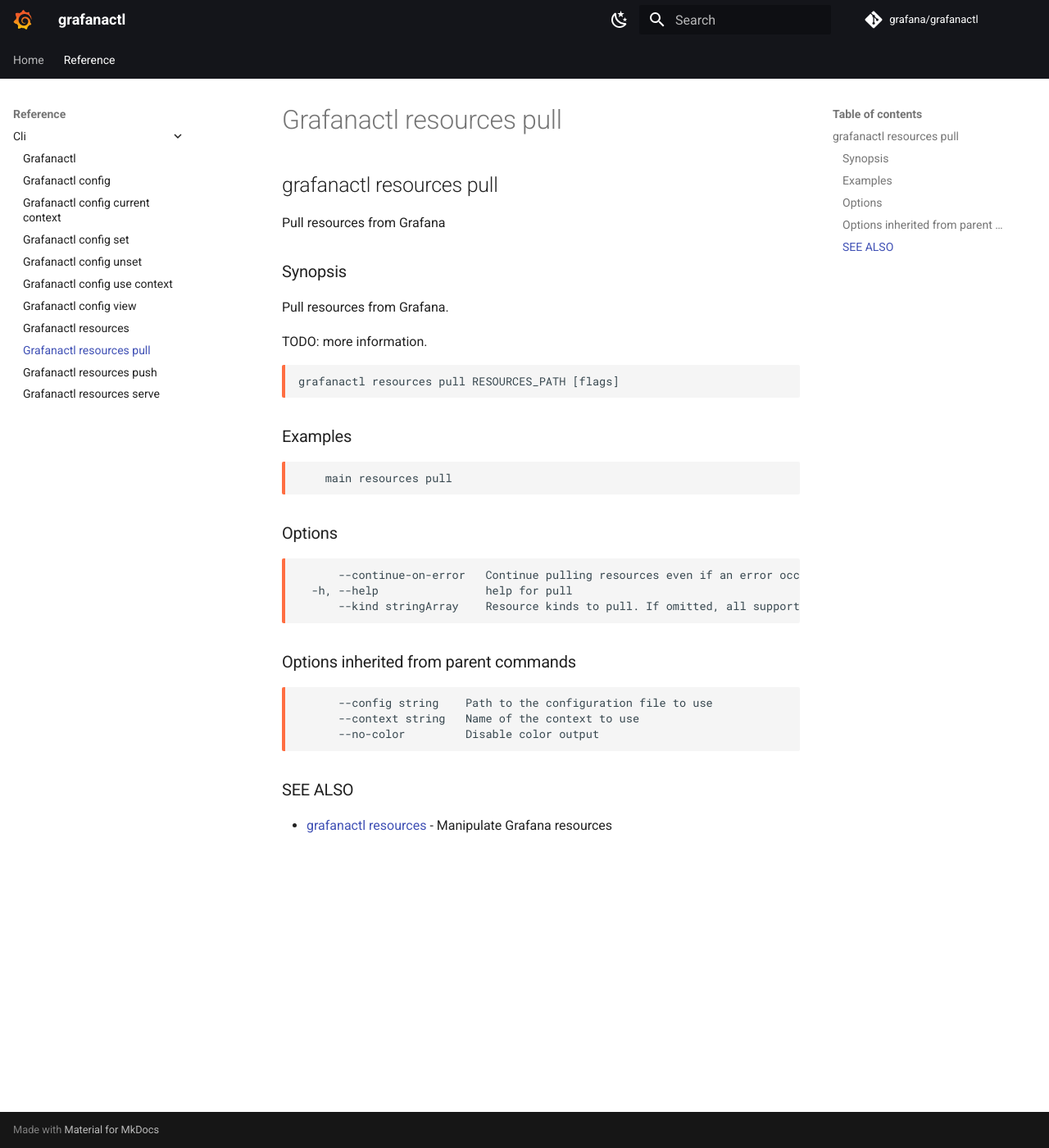
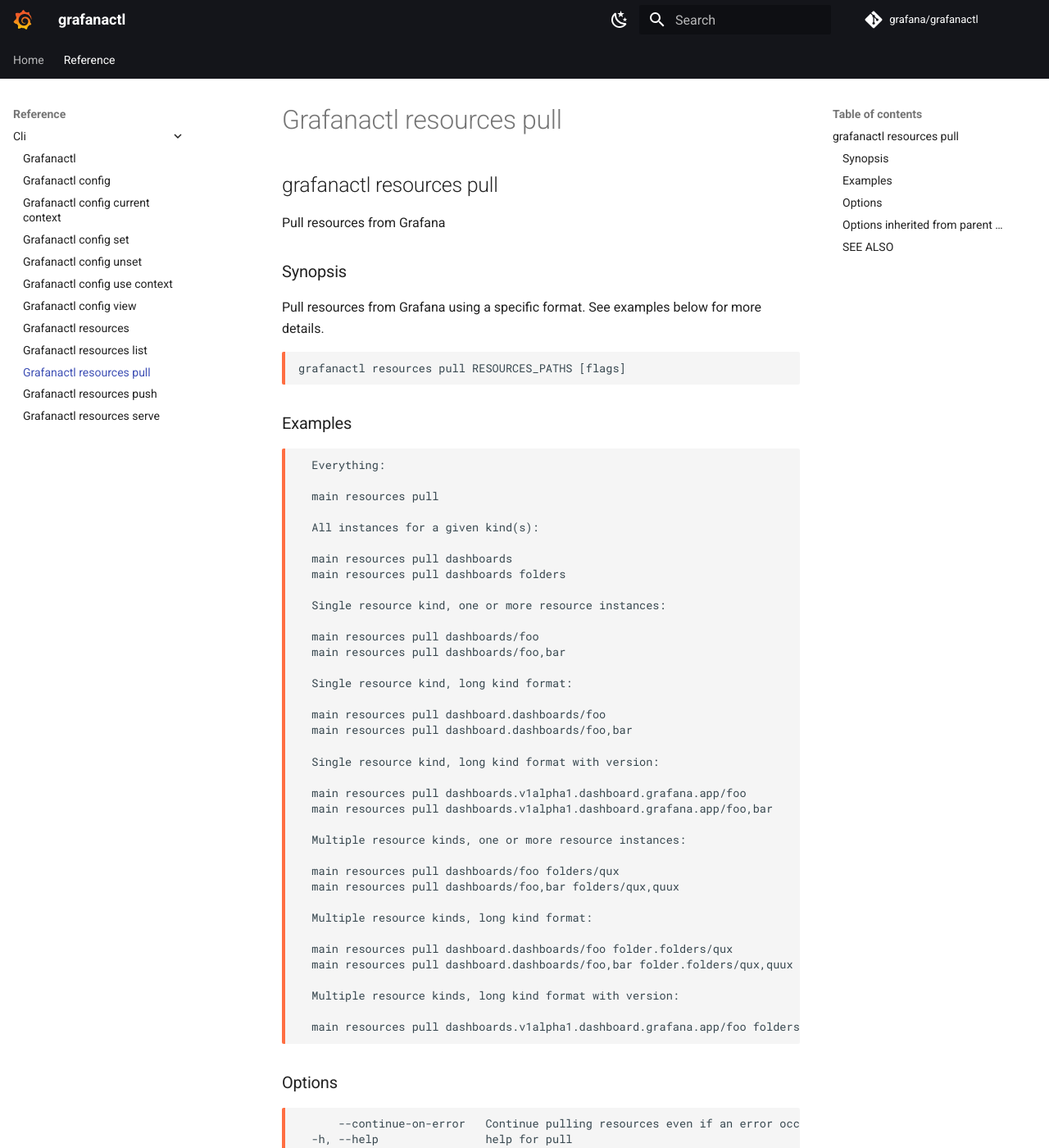
Before and after one commit to grafana/grafanactl, an MkDocs documentation site: the page built from docs/reference/cli/grafanactl_resources_pull.md, in a window 1280 px wide and 1400 px high. Shown: the whole window at 82% size. Built offline with MkDocs 1.6.1 and Material for MkDocs 9.7.7, drawn with Linux system fonts in a browser that asks for light colours; comment, search, counter and statistics services are not loaded.

Commit message:
Generate updated documentation
Signed-off-by: Igor Suleymanov <igor.suleymanov@grafana.com>

````diff
--- a/docs/reference/cli/grafanactl_resources_pull.md
+++ b/docs/reference/cli/grafanactl_resources_pull.md
@@ -4,20 +4,54 @@ Pull resources from Grafana
 
 ### Synopsis
 
-Pull resources from Grafana.
-
-TODO: more information.
-
+Pull resources from Grafana using a specific format. See examples below for more details.
 
 ```
-grafanactl resources pull RESOURCES_PATH [flags]
+grafanactl resources pull RESOURCES_PATHS [flags]
 ```
 
 ### Examples
 
 ```
 
-	main resources pull
+  Everything:
+
+  main resources pull
+
+  All instances for a given kind(s):
+
+  main resources pull dashboards
+  main resources pull dashboards folders
+
+  Single resource kind, one or more resource instances:
+
+  main resources pull dashboards/foo
+  main resources pull dashboards/foo,bar
+
+  Single resource kind, long kind format:
+
+  main resources pull dashboard.dashboards/foo
+  main resources pull dashboard.dashboards/foo,bar
+
+  Single resource kind, long kind format with version:
+
+  main resources pull dashboards.v1alpha1.dashboard.grafana.app/foo
+  main resources pull dashboards.v1alpha1.dashboard.grafana.app/foo,bar
+
+  Multiple resource kinds, one or more resource instances:
+
+  main resources pull dashboards/foo folders/qux
+  main resources pull dashboards/foo,bar folders/qux,quux
+
+  Multiple resource kinds, long kind format:
+
+  main resources pull dashboard.dashboards/foo folder.folders/qux
+  main resources pull dashboard.dashboards/foo,bar folder.folders/qux,quux
+
+  Multiple resource kinds, long kind format with version:
+
+  main resources pull dashboards.v1alpha1.dashboard.grafana.app/foo folders.v1alpha1.folder.grafana.app/qux
+
 ```
 
 ### Options
@@ -25,7 +59,6 @@ grafanactl resources pull RESOURCES_PATH [flags]
 ```
       --continue-on-error   Continue pulling resources even if an error occurs
   -h, --help                help for pull
-      --kind stringArray    Resource kinds to pull. If omitted, all supported kinds will be pulled
 ```
 
 ### Options inherited from parent commands
````
Also changed, not shown: docs/reference/cli/grafanactl_resources.md (+1 -0 lines), docs/reference/cli/grafanactl_resources_list.md (added, +37 -0 lines).
